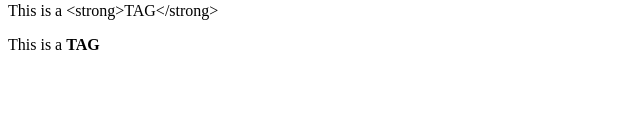
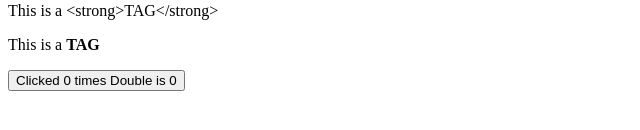
Before and after one commit to AndresdoSantos/learning-sveltejs, a Svelte app: page / in a window 1280 px wide. Shown: the part 332-462 px from the top of the page, without its empty margins (0-640 px from the left). Built offline with nearby package versions, Linux system fonts and the light colour scheme.

Commit message:
feat(increment): state and reactive declaration

```diff
--- a/src/App.svelte
+++ b/src/App.svelte
@@ -2,6 +2,7 @@
   import Paragraph from './lib/Paragraph.svelte';
   import Image from './lib/Image.svelte';
   import RenderHTML from './lib/RenderHTML.svelte';
+  import Increment from './lib/Increment.svelte';
 
   let name = 'Andres';
 </script>
@@ -13,3 +14,5 @@
 <Paragraph />
 
 <RenderHTML />
+
+<Increment />
--- /dev/null
+++ b/src/lib/Increment.svelte
@@ -0,0 +1,15 @@
+<script>
+  let count = 0;
+
+  function increment() {
+    count += 1;
+  }
+
+  $: double = count * 2;
+</script>
+
+<button on:click={increment}>
+  Clicked {count}
+  {count === 1 ? 'time' : 'times'}
+  {`Double is ${double}`}
+</button>
```
